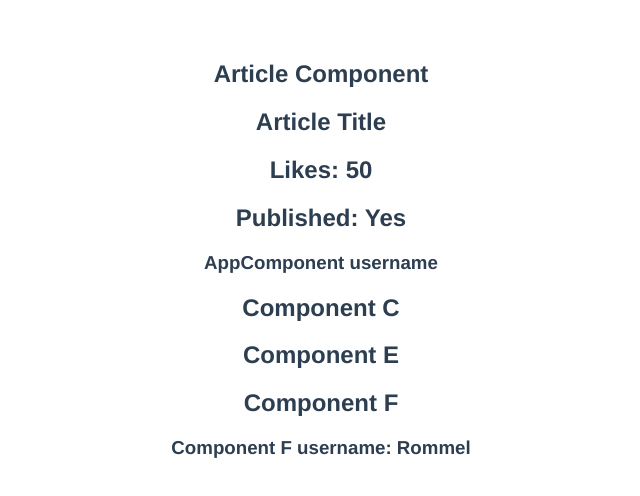
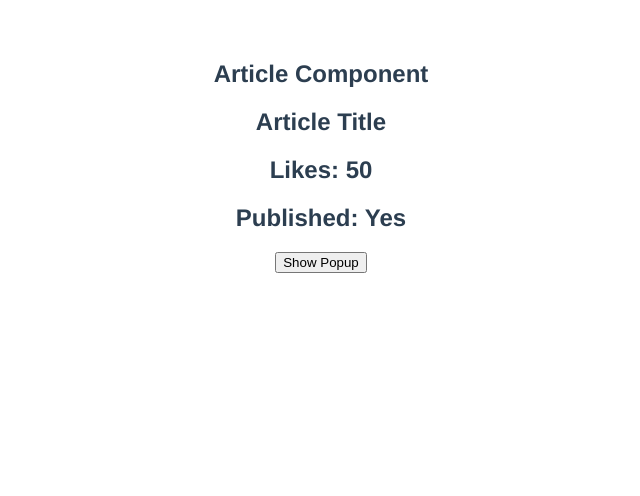
Before and after one commit to RommelAgasa/vue-components, a Vue app: page / in a window 1280 px wide. Shown: the top 496 px of the page, without its empty margins (319-959 px from the left). Built offline with nearby package versions, Linux system fonts and the light colour scheme.

Commit message:
- component events

```diff
--- a/src/App.vue
+++ b/src/App.vue
@@ -5,26 +5,34 @@
 
   <ArticleComponent id="my-article" :title="'Article Title'" :likes="50" :isPublished="true"/>
 
-  <h3>AppComponent username {{ username }}</h3>
-  <ComponentC />
+  <!-- <h3>AppComponent username {{ username }}</h3>
+  <ComponentC /> -->
+
+  <button @click="showPopup = true">Show Popup</button>
+  <PopupComponent v-show="showPopup" @closePopup="closePopup"/>
+
+
 
 </template>
 
 <script>
 // mport GreetUser from './components/Greet.vue'
 import ArticleComponent from './components/Article.vue'
-import ComponentC from './components/ComponentC.vue';
+// import ComponentC from './components/ComponentC.vue';
+import PopupComponent from './components/Popup.vue';
 
 export default {
   name: 'App',
   components: {
     // GreetUser,
     ArticleComponent,
-    ComponentC
+    //ComponentC,
+    PopupComponent
   },
   data(){
     return {
-      name: 'Rommel'
+      name: 'Rommel',
+      showPopup: false
     }
   },
   // If property is only utilized in the immediate child component, you can specify provide as a function
@@ -37,6 +45,12 @@ export default {
   // provide: {
   //   username: 'rommel'
   // }
+  methods: {
+    closePopup(name) {
+      this.showPopup = false;
+      console.log(`Popup closed by ${name}`);
+    }
+  }
 }
 </script>
 
--- /dev/null
+++ b/src/components/Popup.vue
@@ -0,0 +1,17 @@
+<template>
+    <div>
+        <h2>This is a popup component</h2>
+        <button @click="$emit('closePopup', 'Kyla')">Close popup</button>
+    </div>
+</template>
+
+<script>
+    export default {
+        name: 'PopupComponent',
+        emits: ['closePopup']
+    }
+</script>
+
+<style scoped>
+
+</style>
```
